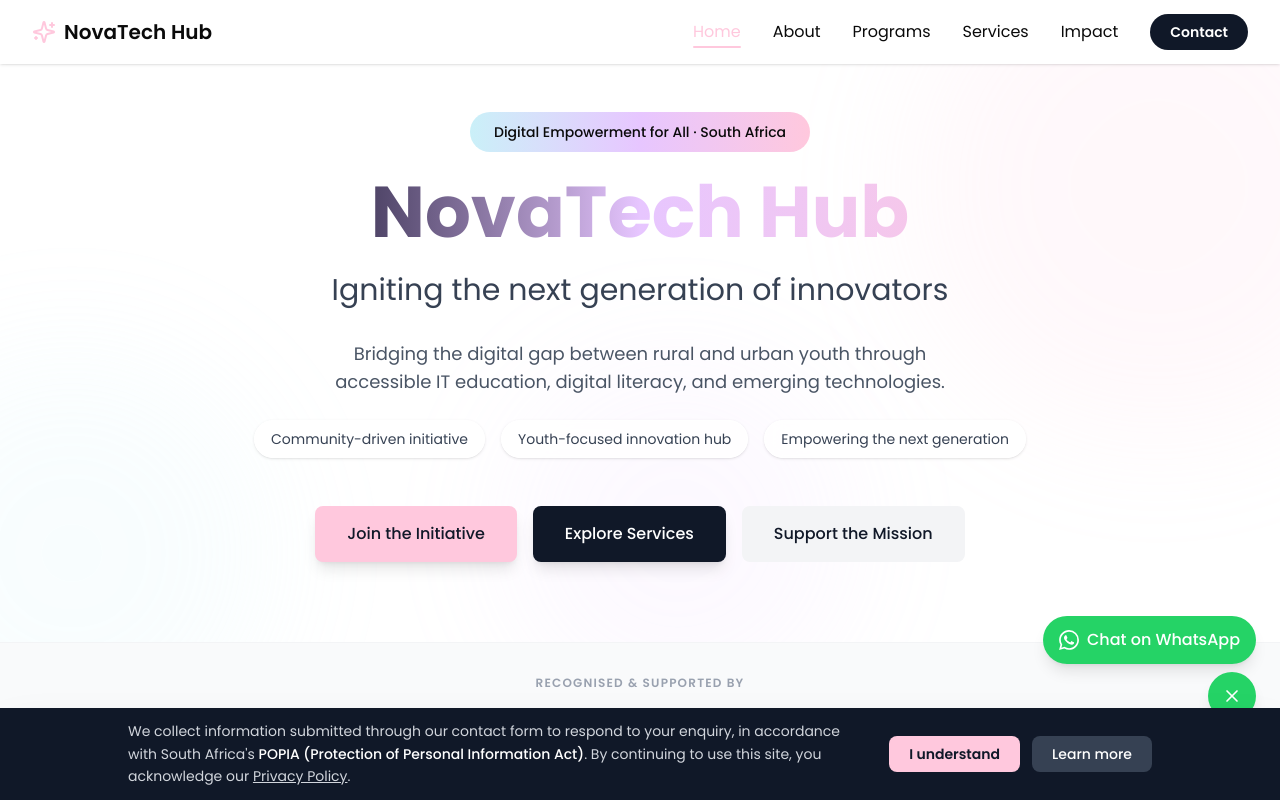
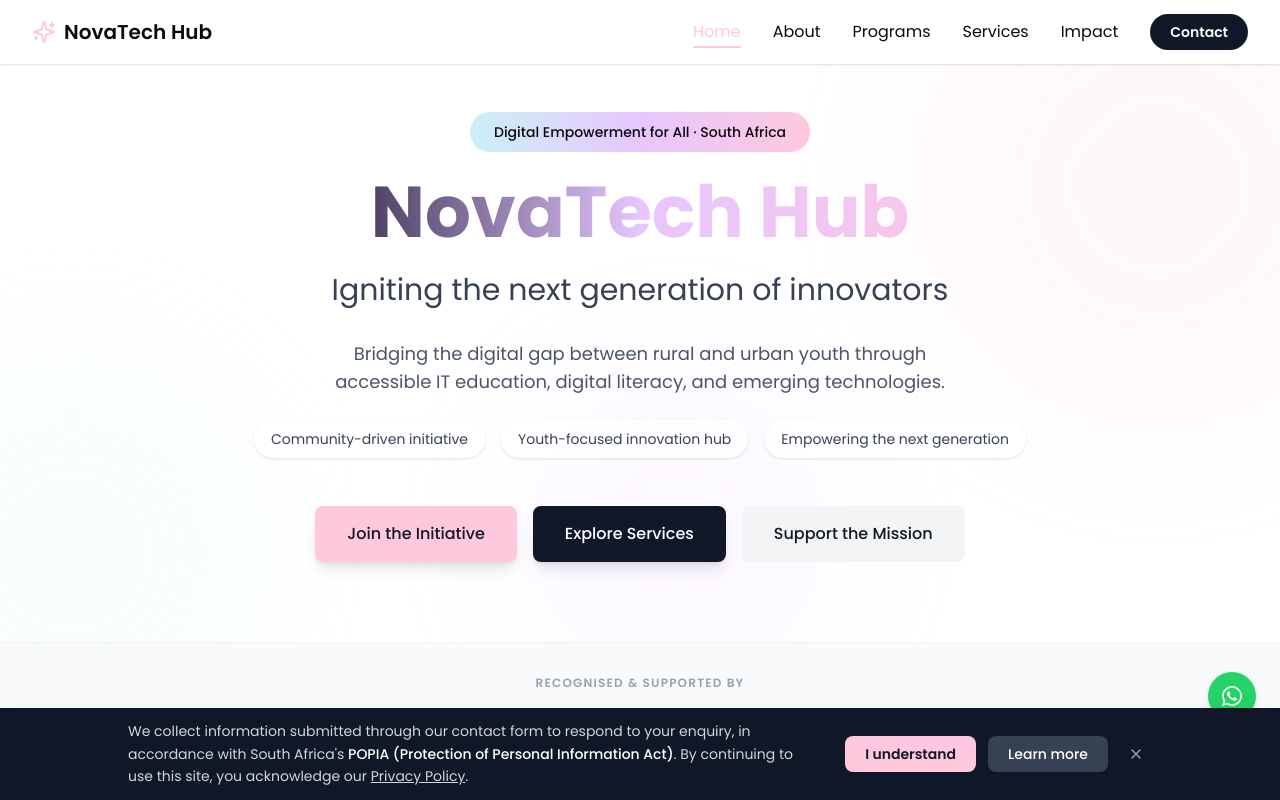
Before and after one commit to LesediSiyaya/Lesedinovatechhubwebsite, a React (Vite) app: page / in a window 1280 px wide. Shown: the top 800 px of the page. Built offline with nearby package versions, Linux system fonts and the light colour scheme.

Commit message:
Make pop-ups dismissible: WhatsApp collapsed by default, consultation pill has X, POPIA banner has X

```diff
--- a/src/app/components/Layout.tsx
+++ b/src/app/components/Layout.tsx
@@ -9,12 +9,14 @@ export default function Layout() {
   const [showConsent, setShowConsent] = useState(() => {
     try { return !localStorage.getItem('lesedi_popia_consent'); } catch { return true; }
   });
-  const [whatsappOpen, setWhatsappOpen] = useState(true);
+  const [whatsappOpen, setWhatsappOpen] = useState(false);
   const [showBackToTop, setShowBackToTop] = useState(false);
   const [showConsult, setShowConsult] = useState(false);
+  const [consultDismissed, setConsultDismissed] = useState(() => {
+    try { return !!sessionStorage.getItem('consult_dismissed'); } catch { return false; }
+  });
   const location = useLocation();
 
-  // Scroll to top on every page navigation
   useEffect(() => { window.scrollTo({ top: 0, behavior: 'instant' }); }, [location.pathname]);
 
   useEffect(() => {
@@ -33,7 +35,6 @@ export default function Layout() {
   const handleNewsletter = (e: React.FormEvent) => {
     e.preventDefault();
     if (!newsletterEmail) return;
-    // Open a pre-filled email so Lesedi receives the subscription request
     window.open(
       `mailto:lesnovatechub@gmail.com?subject=Newsletter Subscription&body=Please add me to your mailing list: ${encodeURIComponent(newsletterEmail)}`,
       '_blank'
@@ -45,6 +46,11 @@ export default function Layout() {
   const acceptConsent = () => {
     try { localStorage.setItem('lesedi_popia_consent', '1'); } catch {}
     setShowConsent(false);
+  };
+
+  const dismissConsult = () => {
+    try { sessionStorage.setItem('consult_dismissed', '1'); } catch {}
+    setConsultDismissed(true);
   };
 
   const scrollToTop = () => window.scrollTo({ top: 0, behavior: 'smooth' });
@@ -116,7 +122,7 @@ export default function Layout() {
             </button>
           </div>
 
-          {/* Mobile Menu — animated */}
+          {/* Mobile Menu */}
           <div
             className={`md:hidden border-t border-gray-100 overflow-hidden transition-all duration-300 ease-in-out ${
               menuOpen ? 'max-h-96 opacity-100' : 'max-h-0 opacity-0'
@@ -195,6 +201,7 @@ export default function Layout() {
               </div>
             </div>
           </div>
+
           {/* Newsletter signup */}
           <div className="border-t border-gray-800 pt-8 mb-8 flex flex-col sm:flex-row items-start sm:items-center gap-6">
             <div className="flex-1">
@@ -233,8 +240,8 @@ export default function Layout() {
         </div>
       </footer>
 
-
-      {/* Book a Free Consultation — floating pill */}
+      {/* Book a Free Consultation — dismissible floating pill */}
+      {!consultDismissed && (
         <div
           className={`fixed left-1/2 -translate-x-1/2 z-40 transition-all duration-500 ${
             showConsent ? 'bottom-24 sm:bottom-20' : 'bottom-6'
@@ -244,15 +251,26 @@ export default function Layout() {
               : 'opacity-0 translate-y-6 pointer-events-none'
           }`}
         >
+          <div className="flex items-center gap-1 bg-gradient-to-r from-[#e7c6ff] via-[#ffc8dd] to-[#caf0f8] rounded-full shadow-lg">
             <Link
               to="/contact"
-          className="flex items-center gap-2 px-5 py-3 bg-gradient-to-r from-[#e7c6ff] via-[#ffc8dd] to-[#caf0f8] text-gray-900 font-semibold text-sm rounded-full shadow-lg hover:shadow-xl transition-all transform hover:scale-105 active:scale-95 whitespace-nowrap"
+              className="flex items-center gap-2 pl-5 pr-3 py-3 text-gray-900 font-semibold text-sm hover:opacity-80 transition-opacity whitespace-nowrap"
             >
               <CalendarDays className="w-4 h-4 flex-shrink-0" />
               Book a Free Consultation
             </Link>
+            <button
+              onClick={dismissConsult}
+              className="flex items-center justify-center w-7 h-7 mr-1.5 rounded-full hover:bg-black/10 transition-colors text-gray-700"
+              aria-label="Dismiss"
+            >
+              <X className="w-3.5 h-3.5" />
+            </button>
           </div>
-      {/* WhatsApp Floating Button */}
+        </div>
+      )}
+
+      {/* WhatsApp Floating Button — collapsed by default, tap to expand */}
       <div className={`fixed ${showConsent ? 'bottom-24 sm:bottom-20' : 'bottom-6'} right-6 z-50 flex flex-col items-end gap-2 transition-all duration-300`}>
         {whatsappOpen && (
           <a
@@ -275,8 +293,7 @@ export default function Layout() {
         </button>
       </div>
 
-
-      {/* POPIA Consent Banner */}
+      {/* POPIA Consent Banner — dismissible */}
       {showConsent && (
         <div className="fixed bottom-0 inset-x-0 z-50 bg-gray-900 text-white px-4 py-4 sm:py-3 shadow-2xl">
           <div className="max-w-5xl mx-auto flex flex-col sm:flex-row items-start sm:items-center gap-3 sm:gap-6">
@@ -286,7 +303,7 @@ export default function Layout() {
               By continuing to use this site, you acknowledge our{' '}
               <a href="/privacy" className="underline hover:text-[#ffc8dd] transition-colors">Privacy Policy</a>.
             </p>
-            <div className="flex gap-3 flex-shrink-0">
+            <div className="flex items-center gap-3 flex-shrink-0">
               <button
                 onClick={acceptConsent}
                 className="px-5 py-2 bg-[#ffc8dd] hover:bg-[#ffb3cd] text-gray-900 text-xs sm:text-sm font-semibold rounded-lg transition-all transform hover:scale-105 active:scale-95 touch-manipulation"
@@ -299,10 +316,18 @@ export default function Layout() {
               >
                 Learn more
               </a>
+              <button
+                onClick={acceptConsent}
+                className="flex items-center justify-center w-8 h-8 rounded-full hover:bg-gray-700 text-gray-400 hover:text-white transition-colors touch-manipulation"
+                aria-label="Close"
+              >
+                <X className="w-4 h-4" />
+              </button>
             </div>
           </div>
         </div>
       )}
+
       {/* Back to Top Button */}
       <button
         onClick={scrollToTop}
```
Lines whose indentation alone changed are shown as unchanged.
